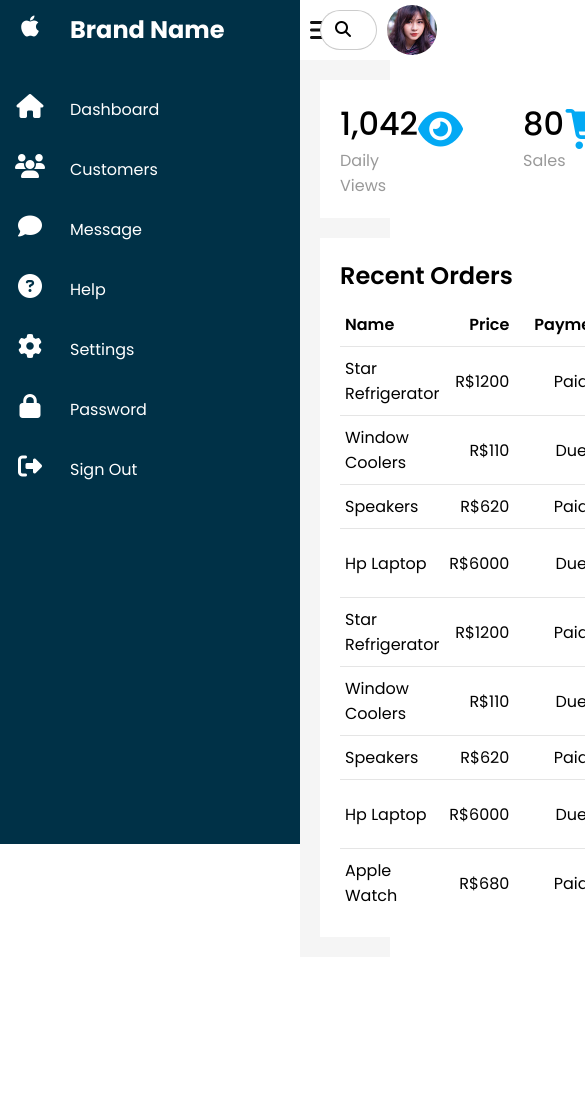
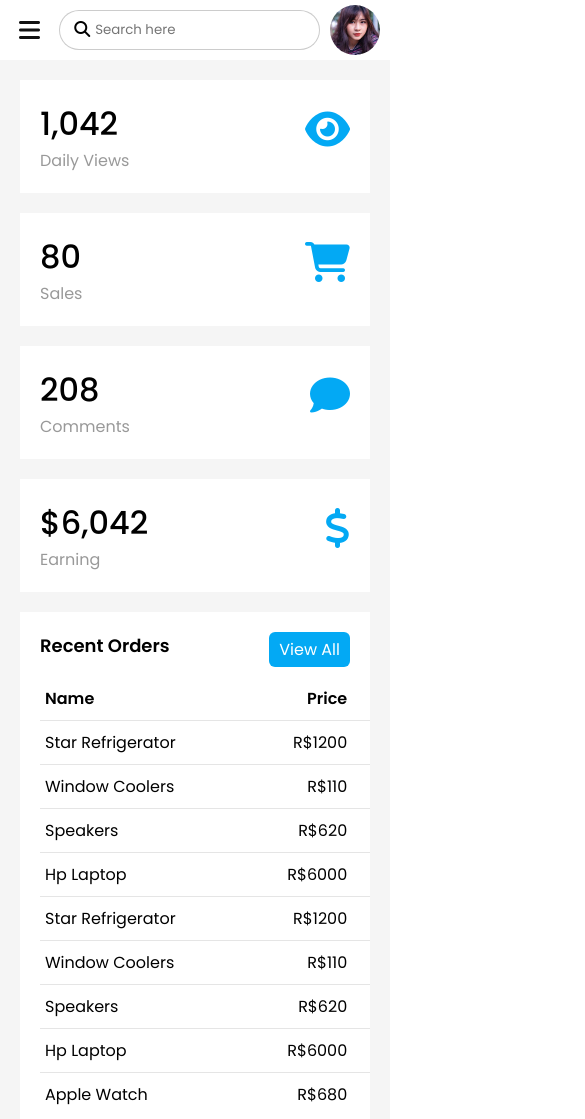
Before and after one commit to AnaSousa314/Dashboard, a plain HTML site: page pages/index.html in a window 390 px wide. Shown: the top 1119 px of the page, 585 px wide, since content can reach past the window. Before the commit the page ends 957 px from the top, so only its background shows below. Drawn offline with Linux system fonts and the light colour scheme.

Commit message:
feat: implements responsive design

```diff
--- a/assets/css/styles.css
+++ b/assets/css/styles.css
@@ -369,3 +369,73 @@ details .recentCustomers table tr td h4{
   font-weight: 500;
   line-height: 1.2em;
 }
+
+
+/* Responsive */
+
+@media(max-width: 992px){
+    .navigation{
+      left: -300px;
+    }
+    .navigation.active{
+      left: 0;
+      width: 300px;
+    }
+    .main{
+      width: 100%;
+      left: 0;
+    }
+    .main.active{
+      width: calc(100% - 300px);
+      left: 300px;
+    }
+    .cardBox{
+      grid-template-columns: repeat(2,1fr);
+    }
+}
+
+@media(max-width: 768px){
+    .details{
+      grid-template-columns: repeat(1,1fr);
+    }
+    .cardHeader h2{
+      font-weight: 600;
+      font-size: 18px;
+    }
+}
+
+@media(max-width: 480px){
+    .cardBox{
+      grid-template-columns: repeat(1,1fr);
+    }
+    .details .recentOrders{
+      overflow-x: auto;
+    }
+    .details .recentOrders table{
+      width: 600px;
+    }
+    .navigation{
+      width: 100%;
+      left: -100%;
+      z-index: 1000;
+    }
+    .navigation.active{
+      width: 100%;
+      left: 0;
+    }
+    .toggle.active{
+      position: fixed;
+      z-index: 10000;
+      right: 0;
+      left: initial;
+    }
+    .toggle.active::before{
+      color: #fff;
+    }
+    .main,
+    .main.active
+    {
+      width: 100%;
+      left: 0;
+    }
+}
```
Also changed, not shown: 1 other file.
